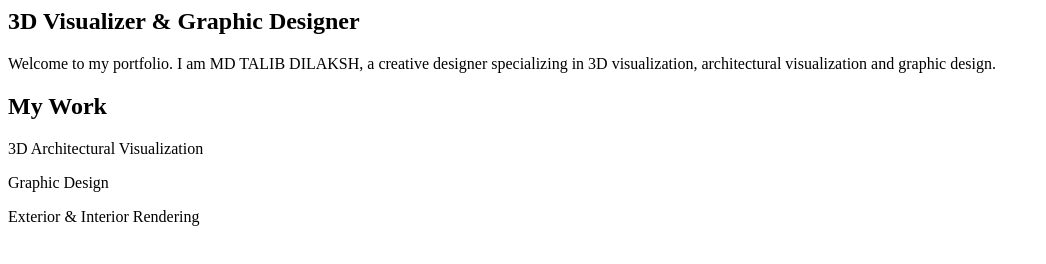
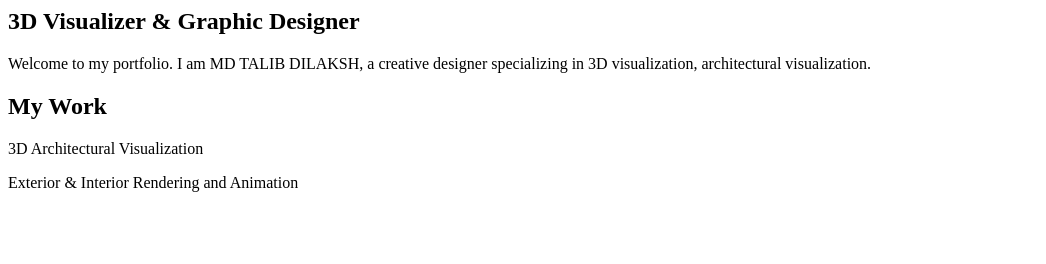
Before and after one commit to TALIB-28/3D--VISUALIZER-PORTFOLIO, a plain HTML site: page index.html in a window 1280 px wide. Shown: the whole page, without its empty margins (0-1046 px from the left). Drawn offline with Linux system fonts and the light colour scheme.

Commit message:
Update index.html

```diff
--- a/index.html
+++ b/index.html
@@ -3,14 +3,13 @@
     <p>
         Welcome to my portfolio. I am MD TALIB DILAKSH,
         a creative designer specializing in 3D visualization,
-        architectural visualization and graphic design.
+        architectural visualization.
     </p>
 
     <h2>My Work</h2>
 
     <p>3D Architectural Visualization</p>
-    <p>Graphic Design</p>
-    <p>Exterior & Interior Rendering</p>
+    <p>Exterior & Interior Rendering and Animation</p>
 
 </body>
 </html>
```
